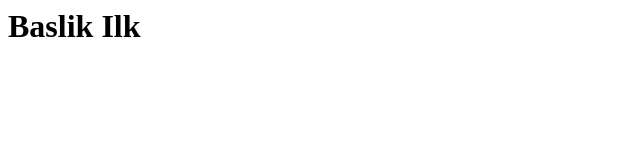
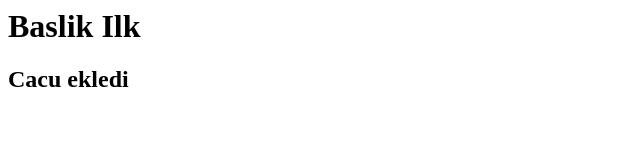
Before and after one commit to kenansahin10/test1, a plain HTML site: page index.html in a window 1280 px wide. Shown: the whole page, without its empty margins (0-640 px from the left). Drawn offline with Linux system fonts and the light colour scheme.

Commit message:
Update index.html

```diff
--- a/index.html
+++ b/index.html
@@ -1,7 +1,7 @@
 <html>
     <body>
         <h1>Baslik Ilk</h1>
-
+        <h2>Cacu ekledi</h2>
     </body>
 
 </html>
```
